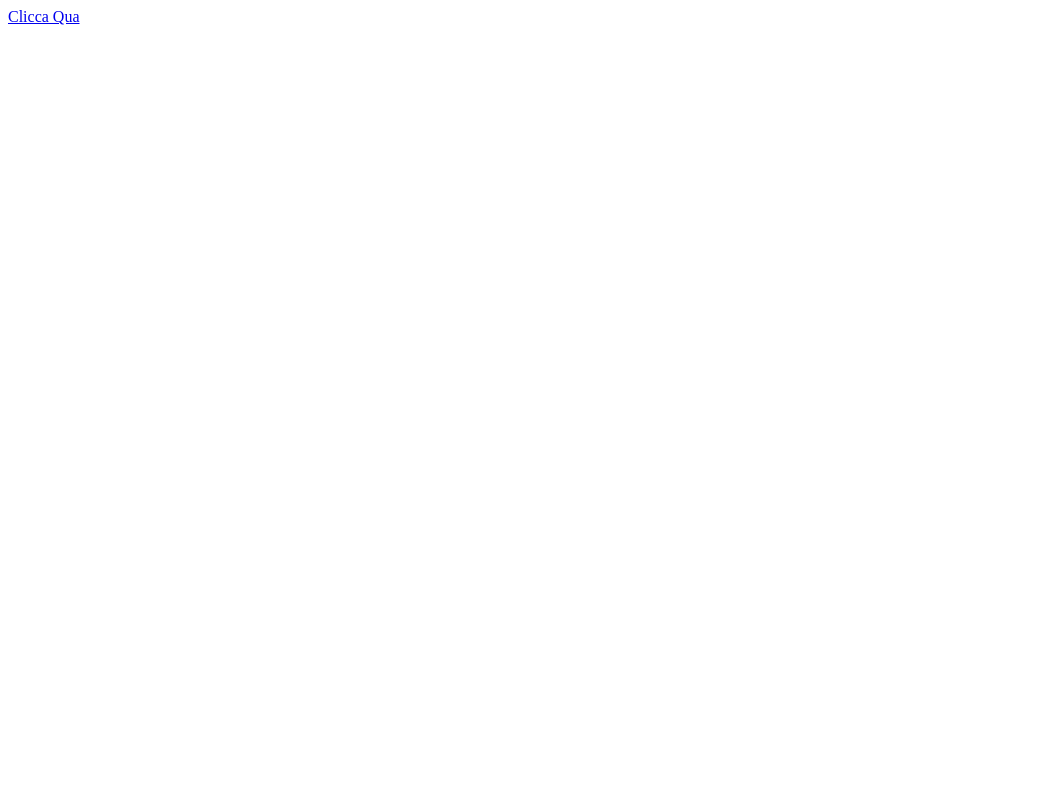
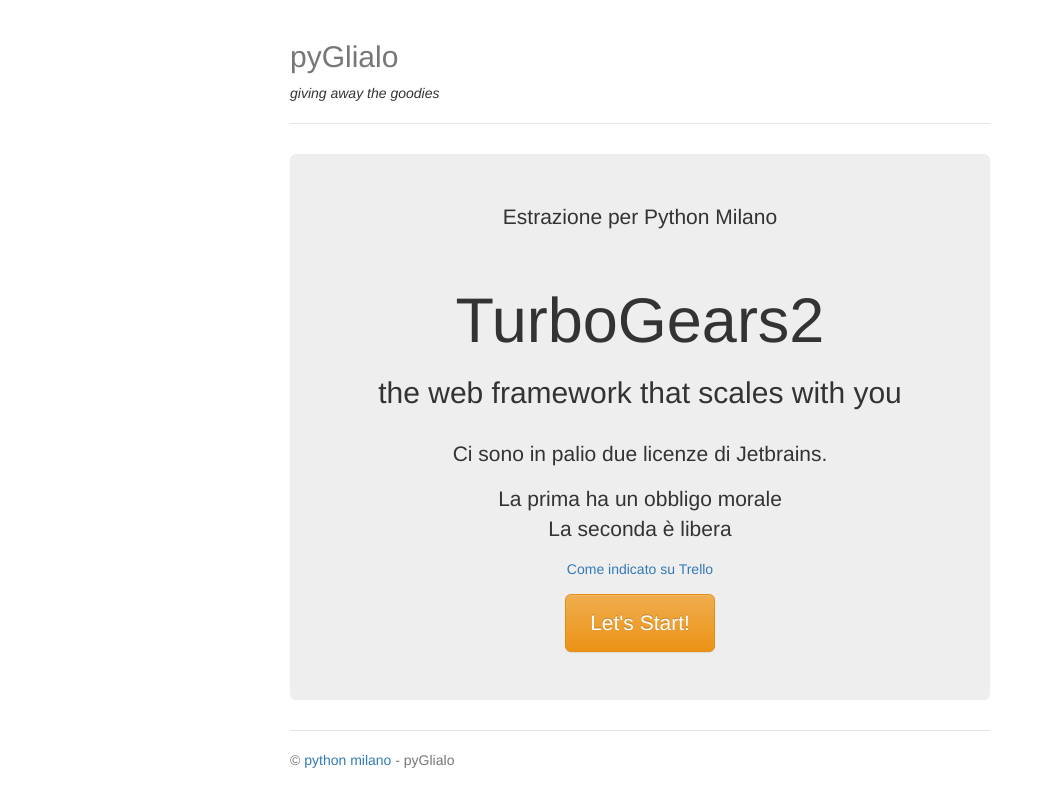
Before and after one commit to PythonMilano/pyGlialo, a Flask app: page / in a window 1280 px wide. Before the commit the part shown is almost empty. Shown: the whole page, without its empty margins (0-1045 px from the left). Run offline with Flask 2, Linux system fonts and the light colour scheme; parts of the project's set-up code (start-up, migrations or seed data) failed here and were passed over; some libraries are stand-ins or nearby versions.

Commit message:
Updated the home page with explaining

```diff
--- a/templates/index.html
+++ b/templates/index.html
@@ -1 +1,53 @@
-<a href="/random">Clicca Qua</a>
+<!DOCTYPE html>
+<html lang="en">
+<head>
+    <meta charset="UTF-8">
+    <title>pyGlialo - giving away the goodies</title>
+    <link rel="stylesheet" href="static/css/bootstrap.min.css">
+    <link rel="stylesheet" href="static/css/bootstrap-theme.min.css">
+    <link rel="stylesheet" href="static/css/jumbotron-narrow.css">
+</head>
+<body>
+<div class="container">
+    <div class="header clearfix">
+        <h2 class="text-muted">pyGlialo</h2>
+        <i> giving away the goodies</i>
+    </div>
+
+    <div class="jumbotron">
+        <p class="lead">Estrazione per Python Milano</p>
+        <br>
+
+        <h1>TurboGears2 </h1>
+
+        <h2>the web framework that scales with you</h2>
+        <br>
+
+        <p>
+            Ci sono in palio due licenze di Jetbrains.
+        </p>
+
+        <p>
+            La prima ha un obbligo morale
+            <br>
+            La seconda è libera
+            <footer><a href="https://trello.com/c/Y6kvw3GY/57-licenze-jetbrains"> Come indicato su Trello</a></footer>
+        </p>
+
+
+        <a class="btn btn-lg btn-warning" href="random" role="button">Let's Start!</a>
+
+    </div>
+
+    <footer class="footer">
+        <p>&copy; <a href="http://pythonmilano.xyz" target="_blank"> python milano</a> - pyGlialo</p>
+        {#        <p>made with <3 with Flask</p>#}
+        <div id="debug">
+        </div>
+    </footer>
+
+</div> <!-- /container -->
+<script src="static/js/jquery.min.js"></script>
+<script src="static/js/bootstrap.min.js"></script>
+</body>
+</html>
```
